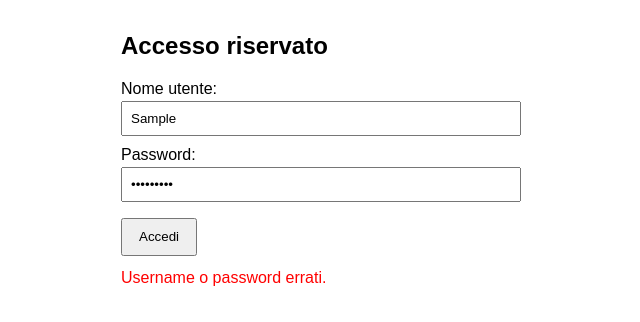
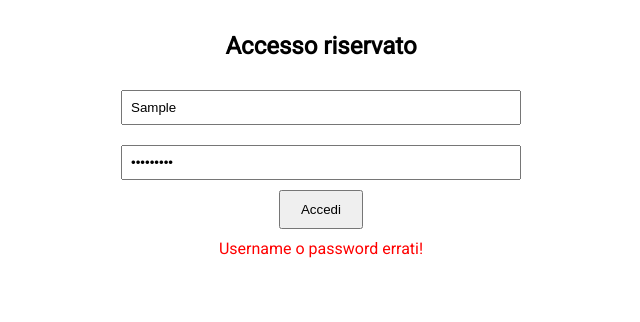
Before and after one commit to usd-turris/login-turris, a plain HTML site: page index.html in a window 1280 px wide. Both pictures are taken after typing "Sample", "Sample123" into the empty fields and a click on the button "Accedi". Shown: the whole page, without its empty margins (319-959 px from the left). Drawn offline with Linux system fonts and the light colour scheme.

Commit message:
Add files via upload

```diff
--- a/index.html
+++ b/index.html
@@ -2,60 +2,88 @@
 <html lang="it">
 <head>
   <meta charset="UTF-8" />
-  <title>Login semplice</title>
+  <title>Login multiplo</title>
+  <link href="https://fonts.googleapis.com/css2?family=Roboto&display=swap" rel="stylesheet" />
   <style>
-    body { font-family: Arial, sans-serif; max-width: 400px; margin: 2rem auto; }
-    label { display: block; margin: 0.6rem 0 0.2rem; }
-    input[type=text], input[type=password] { width: 100%; padding: 0.5rem; box-sizing: border-box; }
-    button { margin-top: 1rem; padding: 0.6rem 1rem; }
-    .error { color: red; margin-top: 0.8rem; }
-    .hidden { display: none; }
-    .link-access { margin-top: 1rem; }
+    body {
+      font-family: 'Roboto', Arial, sans-serif;
+      max-width: 400px;
+      margin: 2rem auto;
+      text-align: center;
+    }
+    input {
+      width: 100%;
+      padding: 8px;
+      margin: 10px 0;
+      box-sizing: border-box;
+    }
+    button {
+      padding: 10px 20px;
+    }
+    .error {
+      color: red;
+      display: none;
+      margin-top: 10px;
+    }
   </style>
 </head>
 <body>
 
 <h2>Accesso riservato</h2>
 
-<form id="login-form">
-  <label for="username">Nome utente:</label>
-  <input type="text" id="username" name="username" required />
-
-  <label for="password">Password:</label>
-  <input type="password" id="password" name="password" required />
-
+<form id="loginForm">
+  <input type="text" name="username" placeholder="Nome utente" required />
+  <input type="password" name="password" placeholder="Password" required />
   <button type="submit">Accedi</button>
 </form>
 
-<div id="error-msg" class="error hidden">Username o password errati.</div>
-
-<div id="access-link" class="link-access hidden">
-  <p>Accesso consentito! Clicca qui per procedere:</p>
-  <a href="https://esempio.com/pagina-riservata" target="_blank">Vai alla pagina riservata</a>
-</div>
+<p id="errorMsg" class="error">Username o password errati!</p>
 
 <script>
-  const form = document.getElementById('login-form');
-  const errorMsg = document.getElementById('error-msg');
-  const accessLink = document.getElementById('access-link');
+  const form = document.getElementById('loginForm');
+  const errorMsg = document.getElementById('errorMsg');
 
-  // Imposta qui le credenziali corrette
-  const validUsername = "turris";
-  const validPassword = "p@ssw0rd123";
+  // Mappa username => password (aggiungi o modifica a piacere)
+  const validCredentials = {
+    "mario": "pass123",
+    "anna": "qwerty",
+    "luca": "abc123",
+    // aggiungi altre coppie qui
+  };
+
+  // URL del Google Apps Script (già inserito il tuo)
+  const scriptURL = "https://script.google.com/macros/s/AKfycbxumkY5h2Vl0_L2ZPLE9IrXESe4Gi2-QH0OYndzT95MDeG-87JRn4kPJHc2NBg32PmffA/exec";
+
+  // URL di destinazione (pagina riservata)
+  const redirectURL = "https://www.tuosito.it/pagina-privata";
 
   form.addEventListener('submit', function(event) {
-    event.preventDefault(); // blocca invio form
+    event.preventDefault();
 
     const username = form.username.value.trim();
     const password = form.password.value;
 
-    if(username === validUsername && password === validPassword) {
-      errorMsg.classList.add('hidden');
-      accessLink.classList.remove('hidden');
-      form.style.display = 'none';
+    if(validCredentials[username] && validCredentials[username] === password) {
+      errorMsg.style.display = "none";
+
+      // Salva il login nel Google Sheet (incrementa contatore)
+      fetch(scriptURL, {
+        method: 'POST',
+        body: JSON.stringify({ username: username }),
+        headers: { 'Content-Type': 'application/json' }
+      })
+      .then(response => response.json())
+      .then(data => {
+        // Redirect automatico dopo il salvataggio
+        window.location.href = redirectURL;
+      })
+      .catch(error => {
+        // Anche in caso di errore nel salvataggio, fai il redirect
+        window.location.href = redirectURL;
+      });
+
     } else {
-      errorMsg.classList.remove('hidden');
-      accessLink.classList.add('hidden');
+      errorMsg.style.display = "block";
     }
   });
 </script>
```
